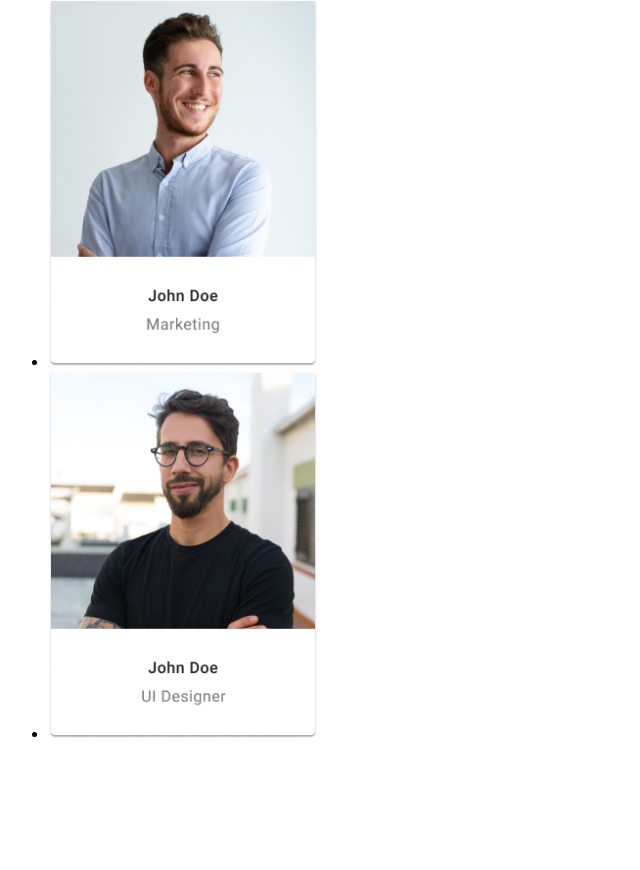
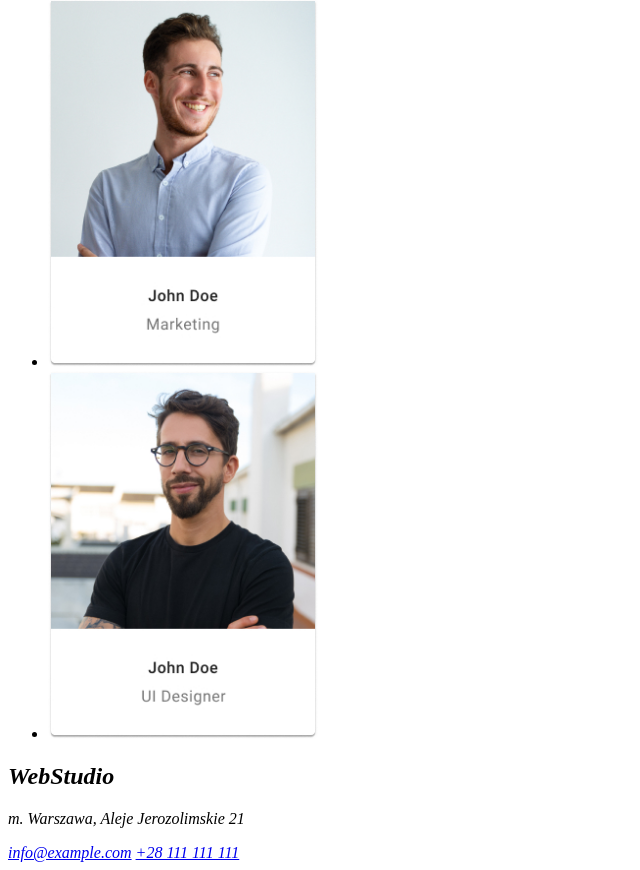
Before and after one commit to kasudx/goit-markup-hw-0, a plain HTML site: page index.html in a window 1280 px wide. Shown: the part 1623-2493 px from the top of the page, without its empty margins (0-640 px from the left). Before the commit the page ends 2382 px from the top, so only its background shows below. Drawn offline with Linux system fonts and the light colour scheme.

Commit message:
section footer created

```diff
--- a/index.html
+++ b/index.html
@@ -110,6 +110,13 @@
         </ul>
       </div>
     </main>
-    <footer></footer>
+    <footer>
+      <address>
+        <h2>WebStudio</h2>
+        <p>m. Warszawa, Aleje Jerozolimskie 21</p>
+        <a href="mailto:info@example.com">info@example.com</a>
+        <a href="tel:+48111111111">+28 111 111 111</a>
+      </address>
+    </footer>
   </body>
 </html>
```
